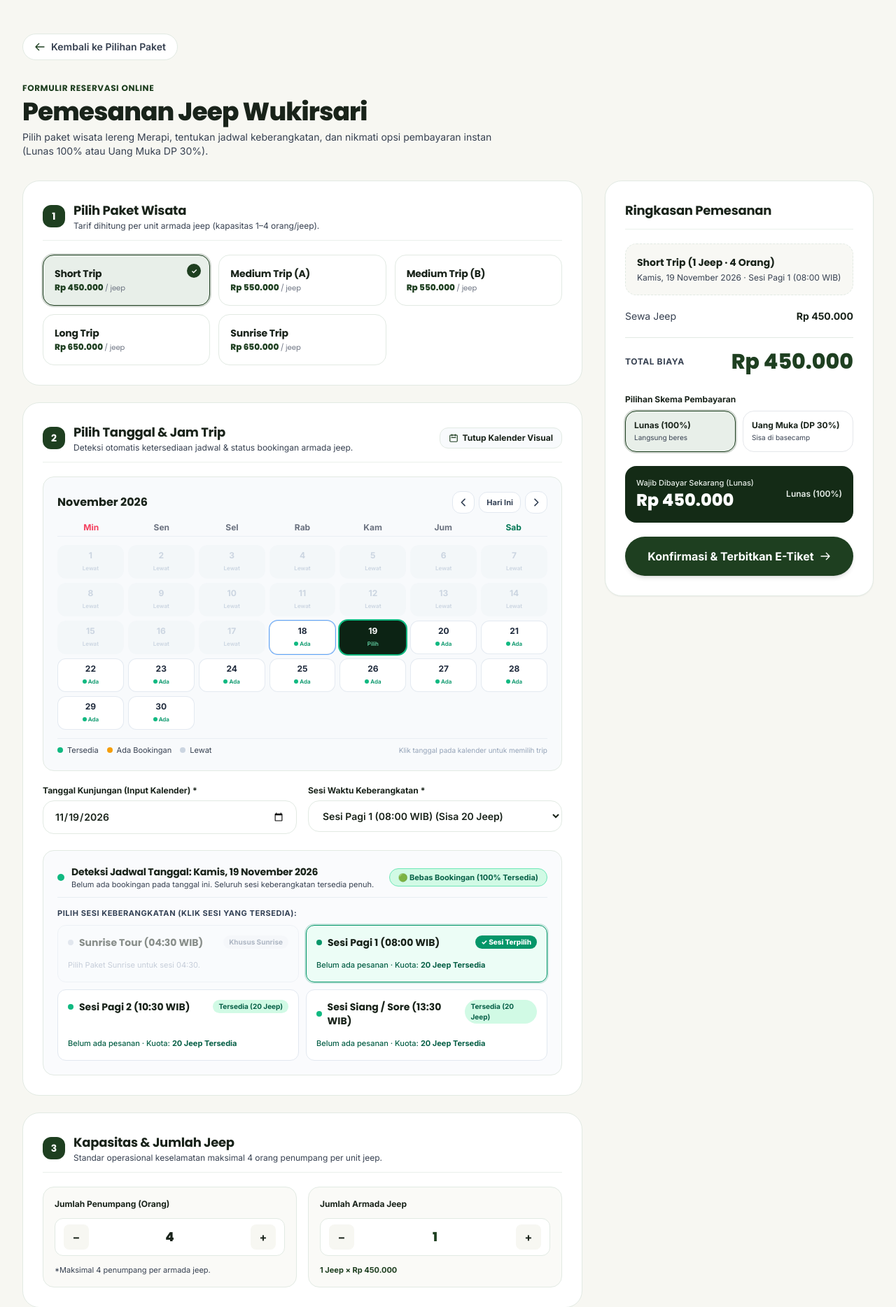
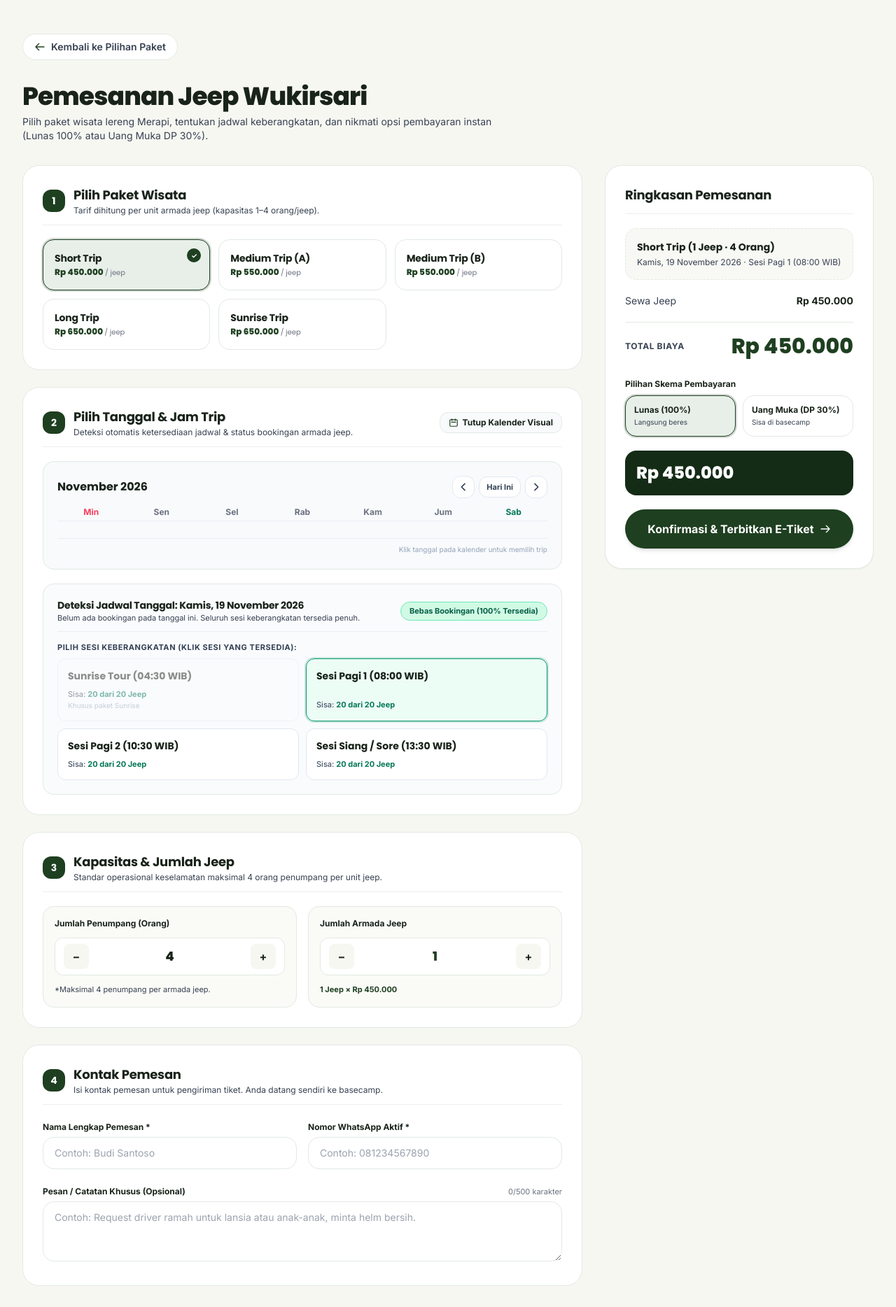
Before and after one commit to glentmargareza/TA, a Laravel app: page /booking in a window 1280 px wide. Shown: the part 81-1949 px from the top of the page at 70% size. Run offline with Laravel 12, Linux system fonts and the light colour scheme; data comes from the database, SQL or seed files in the repository; tables that the repository leaves empty hold one stand-in row (values such as "Sample post"); some libraries are stand-ins or nearby versions; some web fonts are replaced.

Commit message:
Update jadwal jeep

```diff
--- a/resources/views/booking/create.blade.php
+++ b/resources/views/booking/create.blade.php
@@ -19,9 +19,6 @@
 
         <!-- Judul Halaman -->
         <div class="space-y-1.5">
-            <span class="text-xs font-bold uppercase tracking-wider text-wukirsari-primary font-display block">
-                FORMULIR RESERVASI ONLINE
-            </span>
             <h1 class="text-2xl sm:text-4xl font-extrabold text-merapiText-primary font-display tracking-tight">
                 Pemesanan Jeep Wukirsari
             </h1>
@@ -111,32 +108,18 @@
 
                         <!-- Legenda Warna Kalender -->
                         <div class="pt-2 border-t border-slate-200/60 flex flex-wrap items-center justify-between text-[10px] sm:text-[11px] text-merapiText-secondary gap-2">
-                            <div class="flex items-center gap-3 flex-wrap">
-                                <span class="flex items-center gap-1.5"><span class="w-2 h-2 rounded-full bg-emerald-500"></span> Tersedia</span>
-                                <span class="flex items-center gap-1.5"><span class="w-2 h-2 rounded-full bg-amber-500"></span> Ada Bookingan</span>
-                                <span class="flex items-center gap-1.5"><span class="w-2 h-2 rounded-full bg-slate-300"></span> Lewat</span>
-                            </div>
+                            <span></span>
                             <span class="text-[10px] text-slate-400">Klik tanggal pada kalender untuk memilih trip</span>
                         </div>
                     </div>
 
-                    <div class="grid grid-cols-1 sm:grid-cols-2 gap-4">
-                        <div class="space-y-1.5">
-                            <label for="date" class="block text-xs font-bold text-merapiText-primary">Tanggal Kunjungan (Input Kalender) *</label>
-                            <input id="date" type="date" value="{{ $defaultDate ?? '' }}" class="w-full px-4 py-3 rounded-2xl border border-wukirsari-border bg-white text-merapiText-primary text-sm font-semibold focus:outline-none focus:border-wukirsari-primary focus:ring-2 focus:ring-wukirsari-primary/15 transition-all">
-                        </div>
-                        <div class="space-y-1.5">
-                            <label for="session" class="block text-xs font-bold text-merapiText-primary">Sesi Waktu Keberangkatan *</label>
-                            <select id="session" class="w-full px-4 py-3 rounded-2xl border border-wukirsari-border bg-white text-merapiText-primary text-sm font-semibold focus:outline-none focus:border-wukirsari-primary focus:ring-2 focus:ring-wukirsari-primary/15 transition-all"></select>
-                            <span class="block text-[11px] font-medium text-amber-600" id="sessHint"></span>
-                        </div>
-                    </div>
+                    <!-- Penyimpan tanggal (disembunyikan; tanggal dipilih lewat kalender visual) -->
+                    <input id="date" type="hidden" value="{{ $defaultDate ?? '' }}">
 
                     <!-- Panel Deteksi Jadwal & Reservasi Tanggal Ini -->
                     <div id="dateDetectionBox" class="p-4 sm:p-5 rounded-2xl bg-slate-50/70 border border-wukirsari-border space-y-3.5 transition-all">
                         <div class="flex flex-col sm:flex-row sm:items-center justify-between gap-2.5 pb-2.5 border-b border-slate-200/70">
                             <div class="flex items-center gap-2.5">
-                                <span class="w-2.5 h-2.5 rounded-full bg-emerald-500 animate-pulse shrink-0" id="detStatusDot"></span>
                               <div>
                                   <h4 class="text-xs sm:text-sm font-bold text-merapiText-primary font-display" id="detDateTitle">Deteksi Jadwal Tanggal: ...</h4>
                                   <p class="text-[11px] text-merapiText-secondary" id="detDateSub">Memeriksa ketersediaan armada...</p>
@@ -147,11 +130,12 @@
                             </span>
                         </div>
 
-                        <!-- Kartu Interaktif Seluruh Jadwal Sesi -->
+                        <!-- Kartu Interaktif Seluruh Jadwal Sesi (menggantikan dropdown) -->
                         <div>
                             <span class="block text-[11px] font-bold text-slate-700 uppercase tracking-wider mb-2">Pilih Sesi Keberangkatan (Klik Sesi yang Tersedia):</span>
+                            <span class="block text-[11px] font-medium text-amber-600 mb-2" id="sessHint"></span>
                             <div class="grid grid-cols-1 sm:grid-cols-2 gap-2.5" id="detSessionsCards">
-                                <!-- Diisi dinamis oleh JavaScript -->
+                                <div class="col-span-full text-xs text-slate-400">Memuat jadwal sesi...</div>
                             </div>
                         </div>
                     </div>
@@ -276,11 +260,7 @@
 
                     <!-- Box Tagihan Sekarang -->
                     <div class="bg-wukirsari-dark text-white rounded-2xl p-4 flex items-center justify-between shadow-xs">
-                        <div>
-                            <span class="block text-[11px] text-wukirsari-sage font-medium" id="dueLbl">Wajib Dibayar Sekarang</span>
                         <strong class="text-xl sm:text-2xl font-extrabold font-display" id="vDue">Rp 0</strong>
-                        </div>
-                        <span class="text-xs text-wukirsari-sage font-semibold" id="dueSub">Lunas</span>
                     </div>
 
                     <!-- Tombol Lanjutkan -->
@@ -288,7 +268,6 @@
                         <span>Konfirmasi & Terbitkan E-Tiket</span>
                         <svg class="w-4 h-4" fill="none" stroke="currentColor" viewBox="0 0 24 24"><path stroke-linecap="round" stroke-linejoin="round" stroke-width="2" d="M14 5l7 7m0 0l-7 7m7-7H3"/></svg>
                     </button>
-
 
                 </div>
             </div>
@@ -344,8 +323,7 @@ body{overflow-x:hidden}
   #paxMinus,#paxPlus,#minus,#plus{width:44px!important;height:44px!important;font-size:1.25rem!important}
   .po,.pkg{min-height:56px}
   #submit{min-height:52px}
-  input[type=date]{min-height:48px;-webkit-appearance:none;appearance:none}
-  #name,#wa,#session,#date{min-height:48px}
+  #name,#wa{min-height:48px}
   h1{line-height:1.2}
 }
 @media (max-width:380px){
@@ -418,7 +396,6 @@ if (pkgsEl && PACKAGES.length) {
 /* ====== 2. TANGGAL & SESI ====== */
 const dateEl = $('#date');
 const iso = d => new Date(d.getTime() - d.getTimezoneOffset() * 60000).toISOString().slice(0, 10);
-dateEl.min = iso(new Date());
 function getSmartDefaultDate(pkg){
   const now = new Date();
   const nowMin = now.getHours() * 60 + now.getMinutes();
@@ -521,7 +498,7 @@ function renderInteractiveCalendar() {
 
     if (isPast) {
       btnClass += 'border-transparent bg-slate-100/60 text-slate-300 cursor-not-allowed';
-      indicatorHtml = '<span class="text-[8px] text-slate-300">Lewat</span>';
+      indicatorHtml = '';
     } else if (isSelected) {
       btnClass += 'border-[#0c2314] bg-[#0c2314] text-white shadow-sm ring-2 ring-emerald-500 cursor-pointer';
       if (hasBooking) {
@@ -531,10 +508,15 @@ function renderInteractiveCalendar() {
       }
     } else if (hasBooking) {
       btnClass += 'border-amber-300 bg-amber-50/80 hover:bg-amber-100/80 text-amber-950 cursor-pointer';
-      indicatorHtml = `<span class="inline-flex items-center gap-0.5 text-[8px] font-bold text-amber-700 truncate"><span class="w-1.5 h-1.5 rounded-full bg-amber-500 shrink-0"></span>${bookingInfo.total_jeeps} Jp</span>`;
+      indicatorHtml = `<span class="text-[8px] font-bold text-amber-700 truncate">${bookingInfo.total_jeeps} Jp</span>`;
     } else {
       btnClass += 'border-slate-200/90 bg-white hover:border-emerald-500 hover:bg-emerald-50/40 text-slate-800 cursor-pointer';
-      indicatorHtml = '<span class="inline-flex items-center gap-0.5 text-[8px] text-emerald-600 truncate"><span class="w-1.5 h-1.5 rounded-full bg-emerald-500 shrink-0"></span>Ada</span>';
+      indicatorHtml = '';
+    }
+
+    // Tanggal tanpa keterangan: angka di tengah kotak
+    if (!indicatorHtml) {
+      btnClass = btnClass.replace('justify-between', 'justify-center');
     }
 
     if (isToday && !isSelected) {
@@ -613,20 +595,20 @@ function renderDateDetectionPanel(data) {
     if (subEl) subEl.textContent = `Terdeteksi ${totalBooked} armada Jeep telah dipesan pada tanggal ini.`;
     if (badgeEl) {
       badgeEl.className = 'self-start sm:self-auto text-[11px] font-bold px-3 py-1 rounded-full bg-amber-100 text-amber-900 border border-amber-300';
-      badgeEl.textContent = `🟡 Ada Bookingan (${totalBooked} Jeep Terisi)`;
+      badgeEl.textContent = `Ada Bookingan (${totalBooked} Jeep Terisi)`;
     }
   } else {
     if (dotEl) dotEl.className = 'w-2.5 h-2.5 rounded-full bg-emerald-500 shrink-0';
     if (subEl) subEl.textContent = 'Belum ada bookingan pada tanggal ini. Seluruh sesi keberangkatan tersedia penuh.';
     if (badgeEl) {
       badgeEl.className = 'self-start sm:self-auto text-[11px] font-bold px-3 py-1 rounded-full bg-emerald-100 text-emerald-800 border border-emerald-300';
-      badgeEl.textContent = '🟢 Bebas Bookingan (100% Tersedia)';
+      badgeEl.textContent = 'Bebas Bookingan (100% Tersedia)';
     }
   }
 
   const slots = data?.slots || SESSIONS || [];
   if (!slots.length) {
-    cardsEl.innerHTML = '<div class="col-span-2 text-xs text-slate-400">Tidak ada jadwal sesi tersedia.</div>';
+    cardsEl.innerHTML = '<div class="col-span-full text-xs text-slate-400">Tidak ada jadwal sesi tersedia.</div>';
     return;
   }
 
@@ -641,60 +623,68 @@ function renderDateDetectionPanel(data) {
     const isDisabled = passed || isFull || isMismatched;
 
     let cardBorder = 'border-slate-200 bg-white hover:border-emerald-400';
-    let statusTag = '';
 
     if (passed) {
       cardBorder = 'border-slate-200 bg-slate-50/70 opacity-60 cursor-not-allowed';
-      statusTag = '<span class="text-[10px] font-bold px-2 py-0.5 rounded-full bg-slate-200 text-slate-600">Jam Lewat</span>';
     } else if (isMismatched) {
       cardBorder = 'border-slate-200 bg-slate-50/50 opacity-50 cursor-not-allowed';
-      statusTag = `<span class="text-[10px] font-bold px-2 py-0.5 rounded-full bg-slate-100 text-slate-500">${isSunrisePkg ? 'Khusus Reguler' : 'Khusus Sunrise'}</span>`;
     } else if (isFull) {
       cardBorder = 'border-rose-200 bg-rose-50/50 opacity-70 cursor-not-allowed';
-      statusTag = '<span class="text-[10px] font-bold px-2 py-0.5 rounded-full bg-rose-100 text-rose-700">Penuh (0 Sisa)</span>';
     } else if (isSelected) {
-      cardBorder = 'border-emerald-600 bg-emerald-50/90 shadow-xs ring-2 ring-emerald-600/20';
-      statusTag = '<span class="text-[10px] font-extrabold px-2 py-0.5 rounded-full bg-emerald-600 text-white">✓ Sesi Terpilih</span>';
+      cardBorder = 'border-emerald-600 bg-emerald-50/90 shadow-xs ring-2 ring-emerald-600/20 cursor-pointer';
     } else if (booked > 0) {
       cardBorder = 'border-amber-300 bg-amber-50/40 hover:bg-amber-50 text-slate-800 cursor-pointer';
-      statusTag = `<span class="text-[10px] font-bold px-2 py-0.5 rounded-full bg-amber-100 text-amber-800 border border-amber-200">Ada Booking (${booked} Jeep)</span>`;
     } else {
       cardBorder = 'border-slate-200 bg-white hover:border-emerald-500 hover:bg-emerald-50/30 text-slate-800 cursor-pointer';
-      statusTag = `<span class="text-[10px] font-bold px-2 py-0.5 rounded-full bg-emerald-100 text-emerald-800">Tersedia (${remaining} Jeep)</span>`;
     }
+
+    // Tampilkan sisa jeep untuk SEMUA jam, tanpa perlu memilih sesinya dulu
+const sisa = Math.max(remaining, 0);
+const maxJ = typeof s.max_jeeps === 'number' ? s.max_jeeps : (sisa + booked);
 
 let quotaDetail = '';
 if (passed) {
-      quotaDetail = '<span class="text-[11px] text-slate-400">Jadwal sesi ini sudah terlewati hari ini.</span>';
-    } else if (isMismatched) {
-      quotaDetail = `<span class="text-[11px] text-slate-400">${isSunrisePkg ? 'Pilih Paket Reguler untuk sesi ini.' : 'Pilih Paket Sunrise untuk sesi 04:30.'}</span>`;
-    } else if (booked > 0) {
-      quotaDetail = `<span class="text-[11px] text-amber-900 font-medium">Terpesan: <strong>${booked} Jeep</strong> · Sisa Kuota: <strong>${remaining} Jeep</strong></span>`;
+  quotaDetail = `
+    <div class="flex items-center justify-between gap-2 text-[11px]">
+      <span class="text-slate-500 font-medium">Sudah lewat</span>
+      <span class="text-slate-400">${booked} Jeep dipesan</span>
+    </div>`;
+} else if (sisa <= 0) {
+  quotaDetail = `
+    <div class="flex items-center justify-between gap-2 text-[11px]">
+      <span class="text-rose-600 font-bold">Penuh</span>
+      <span class="text-rose-500">${booked} Jeep dipesan</span>
+    </div>`;
 } else {
-      quotaDetail = `<span class="text-[11px] text-emerald-800 font-medium">Belum ada pesanan · Kuota: <strong>${remaining} Jeep Tersedia</strong></span>`;
+  const warna = booked > 0 ? 'text-amber-700' : 'text-emerald-700';
+  quotaDetail = `
+    <div class="flex items-center justify-between gap-2 text-[11px]">
+      <span class="text-slate-600 font-medium">Sisa: <strong class="${warna}">${sisa} dari ${maxJ} Jeep</strong></span>
+      ${booked > 0 ? `<span class="text-amber-600">${booked} dipesan</span>` : ''}
+    </div>
+    ${isFull ? `<div class="text-[10px] text-rose-600 font-semibold">Kurang untuk ${state.qty} jeep yang dipilih</div>` : ''}`;
+}
+
+if (isMismatched && !passed) {
+  quotaDetail += `<div class="text-[10px] text-slate-400">${isSunrisePkg ? 'Bukan untuk paket Sunrise' : 'Khusus paket Sunrise'}</div>`;
 }
 
     return `
       <div class="p-3 sm:p-3.5 rounded-xl border ${cardBorder} transition-all flex flex-col justify-between gap-2" data-slot-id="${s.id}" ${isDisabled ? 'data-disabled="1"' : ''}>
         <div class="flex items-start justify-between gap-2">
           <div class="flex items-center gap-2">
-            <span class="w-2 h-2 rounded-full ${isSelected ? 'bg-emerald-600' : (booked > 0 ? 'bg-amber-500' : (isDisabled ? 'bg-slate-300' : 'bg-emerald-500'))}"></span>
             <span class="font-bold text-xs sm:text-sm text-merapiText-primary font-display">${esc(s.label)}</span>
           </div>
-          ${statusTag}
         </div>
         <div>${quotaDetail}</div>
       </div>
     `;
   }).join('');
 
+  // Kartu sesi adalah satu-satunya pemilih sesi (dropdown sudah dihapus)
   cardsEl.querySelectorAll('[data-slot-id]:not([data-disabled="1"])').forEach(card => {
     card.onclick = () => {
-      const slotId = card.getAttribute('data-slot-id');
-      state.session = slotId;
-      const sel = $('#session');
-      if (sel) sel.value = slotId;
-      renderSessionOptions();
+      state.session = card.getAttribute('data-slot-id');
       renderDateDetectionPanel(latestAvailabilityData || data);
       update();
       setStep(3);
@@ -740,71 +730,60 @@ function fetchSlotAvailability(date, jeeps, updateDateSelection = true){
   }, 100);
 }
 
+// Menentukan sesi terpilih (state.session) & hint, tanpa elemen <select>
 function renderSessionOptions(){
-  const sel = $('#session');
-  if(!sel) return;
   const pkg = curPkg();
   const isSunrisePkg = pkg && (pkg.is_sunrise || /sunrise/i.test(pkg.slug || '') || /sunrise/i.test(pkg.name || ''));
+  const hint = $('#sessHint');
 
   const isToday = dateEl.value === iso(new Date());
   const now = new Date();
   const nowMin = now.getHours() * 60 + now.getMinutes();
-  const prev = state.session;
 
   // Filter aturan sesi keberangkatan:
-  // - Paket Sunrise: HANYA sesi 04:30 WIB yang tampil / dapat dipilih. Sesi lain otomatis tidak bisa.
-  // - Paket Reguler: Sesi 04:30 WIB dilarang/disembunyikan. Wisatawan bebas memilih sesi reguler (08:00, 10:30, 13:30 WIB).
+  // - Paket Sunrise: HANYA sesi 04:30 WIB yang dapat dipilih.
+  // - Paket Reguler: Sesi 04:30 WIB dilarang. Bebas memilih sesi reguler (08:00, 10:30, 13:30 WIB).
   const filteredSlots = SESSIONS.filter(s => {
     const isSunSlot = s.is_sunrise || s.time === '04:30' || /sunrise/i.test(s.label);
     return isSunrisePkg ? isSunSlot : !isSunSlot;
   });
 
   if(filteredSlots.length === 0){
-    sel.innerHTML = '<option value="" disabled selected>Tidak ada sesi yang tersedia</option>';
     state.session = null;
-    $('#sessHint').textContent = 'Tidak ada sesi yang tersedia untuk paket ini.';
+    if(hint) hint.textContent = 'Tidak ada sesi yang tersedia untuk paket ini.';
     return;
   }
 
-  sel.innerHTML = filteredSlots.map(s => {
+  const okSlots = filteredSlots.filter(s => {
     let passed = s.passed ?? false;
     if(isToday && s.time){
       const [h, m] = s.time.split(':').map(Number);
       if((h * 60 + m) <= nowMin) passed = true;
     }
     const isFull = (typeof s.remaining === 'number' && s.remaining < state.qty);
-    const disabled = passed || isFull;
+    return !passed && !isFull;
+  });
 
-    let badge = '';
-    if(passed){
-      badge = ' — (Sudah Lewat)';
-    } else if(isFull){
-      badge = ' — (Kuota Penuh)';
-    } else if(typeof s.remaining === 'number'){
-      badge = ` (Sisa ${s.remaining} Jeep)`;
-    }
+  // Pertahankan pilihan lama jika masih valid, kalau tidak pilih sesi pertama yang tersedia
+  const keep = okSlots.find(s => String(s.id) === String(state.session));
+  state.session = keep ? keep.id : (okSlots[0] ? okSlots[0].id : null);
 
-    return `<option value="${s.id}" ${disabled ? 'disabled' : ''}>${esc(s.label)}${badge}</option>`;
-  }).join('');
-
-  const firstOk = [...sel.options].find(o => !o.disabled && o.value);
-  const keep = [...sel.options].find(o => o.value === String(prev) && !o.disabled);
-  sel.value = keep ? keep.value : (firstOk ? firstOk.value : '');
-  state.session = sel.value || null;
-
-  if(!firstOk){
-    if(isSunrisePkg){
-      $('#sessHint').textContent = 'Sesi Sunrise (04:30 WIB) untuk tanggal ini tidak dapat dipilih (sudah lewat atau kuota habis). Silakan pilih tanggal berikutnya.';
+  if(!hint) return;
+  if(!okSlots.length){
+    hint.textContent = isSunrisePkg
+      ? 'Sesi Sunrise (04:30 WIB) untuk tanggal ini tidak dapat dipilih (sudah lewat atau kuota habis). Silakan pilih tanggal berikutnya.'
+      : 'Semua sesi jadwal reguler untuk tanggal ini sudah lewat atau penuh. Silakan pilih tanggal berikutnya.';
   } else {
-      $('#sessHint').textContent = 'Semua sesi jadwal reguler untuk tanggal ini sudah lewat atau penuh. Silakan pilih tanggal berikutnya.';
-    }
-  } else {
-    $('#sessHint').textContent = isSunrisePkg ? '✓ Paket Sunrise Tour khusus beroperasi pada sesi Sunrise (04:30 WIB).' : '';
+    hint.textContent = isSunrisePkg ? '✓ Paket Sunrise Tour khusus beroperasi pada sesi Sunrise (04:30 WIB).' : '';
   }
 }
 
 function renderSessions(){
   renderSessionOptions();
+  // Segarkan kartu langsung bila data tanggal yang sama sudah ada (tanpa menunggu fetch)
+  if (latestAvailabilityData && latestAvailabilityData.date === dateEl.value) {
+    renderDateDetectionPanel(latestAvailabilityData);
+  }
   if(dateEl.value){
     fetchSlotAvailability(dateEl.value, state.qty);
   }
@@ -818,14 +797,6 @@ dateEl.addEventListener('change', () => {
   renderSessions();
   update();
   setStep(2);
-});
-$('#session').addEventListener('change', e => {
-  state.session = e.target.value;
-  if (latestAvailabilityData) {
-    renderDateDetectionPanel(latestAvailabilityData);
-  }
-  update();
-  setStep(3);
 });
 
 /* ====== 3. KAPASITAS & ARMADA ====== */
@@ -1036,11 +1007,11 @@ $('#submit').onclick = () => {
 
   if(!dateEl.value){
     toast('Pilih tanggal kunjungan trip terlebih dahulu.');
-    return dateEl.focus();
+    return $('#interactiveCalendar').scrollIntoView({ behavior: 'smooth', block: 'center' });
   }
   if(!state.session){
     toast('Pilih sesi waktu keberangkatan yang tersedia.');
-    return $('#session').focus();
+    return $('#detSessionsCards').scrollIntoView({ behavior: 'smooth', block: 'center' });
   }
   if(name.value.trim().length < 3){
     name.classList.add('err');
```
Also changed, not shown: public/uploads/proofs/proof_WKR-ULEBUL_1795014973.png (added). Lines whose indentation alone changed are shown as unchanged.
